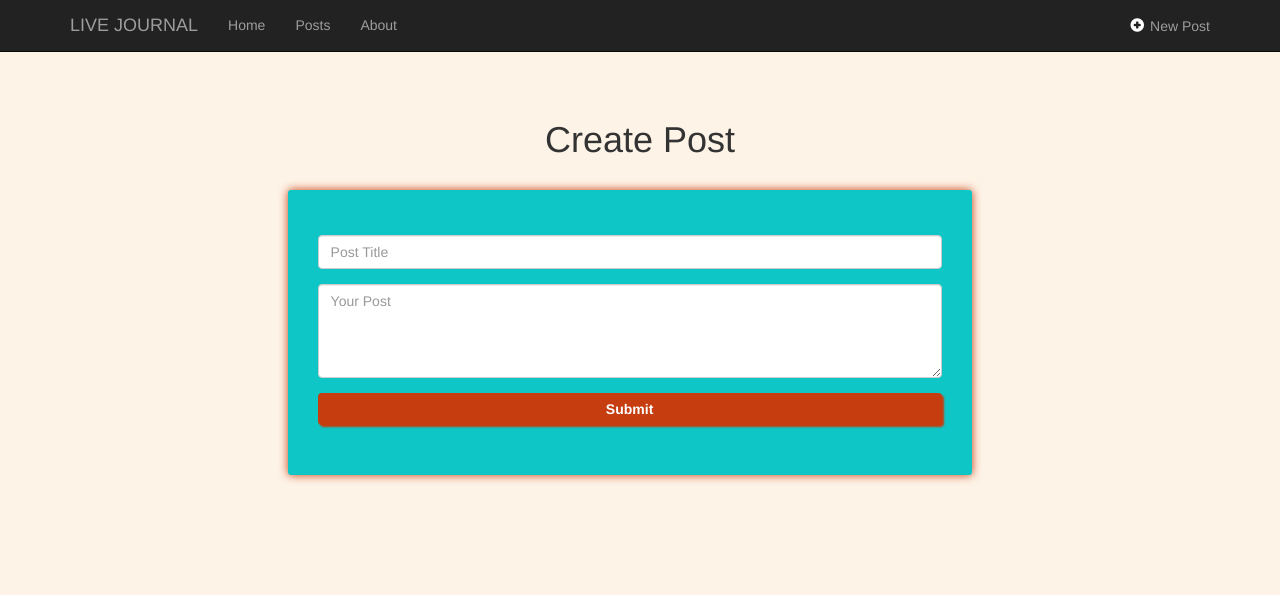
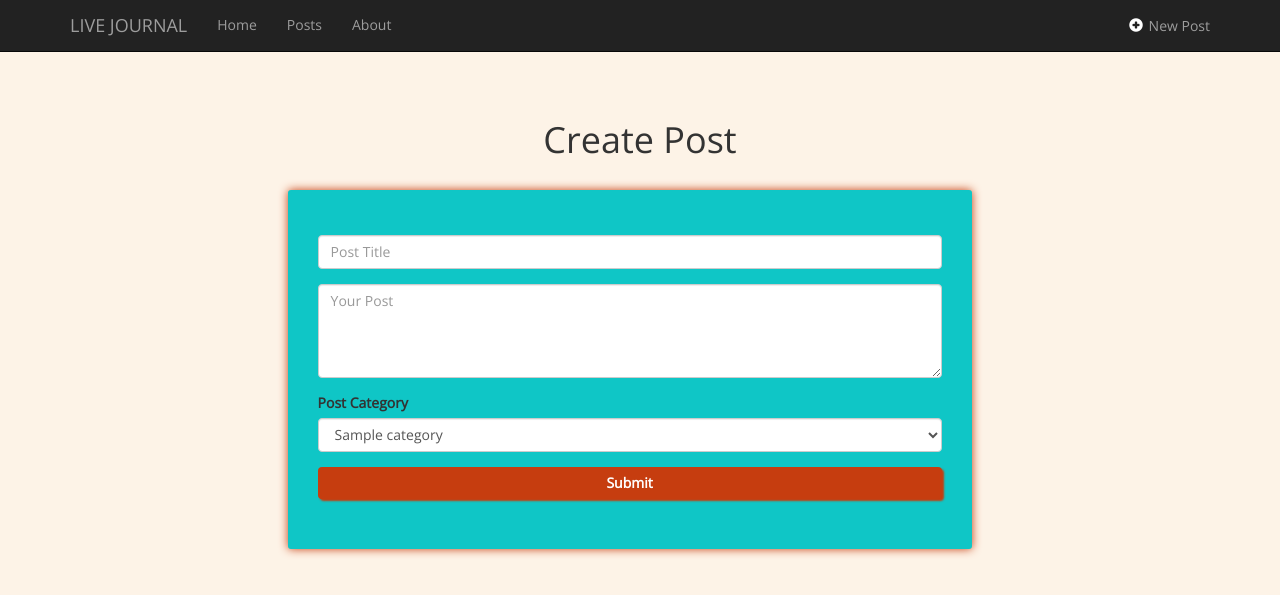
Before and after one commit to jdesoto1618/php_blog_app, a CodeIgniter app: page /php_blog/posts/create in a window 1280 px wide. Shown: the top 595 px of the page. Run offline with CodeIgniter, Linux system fonts and the light colour scheme; tables that the repository leaves empty or names only in its code hold one stand-in row (values such as "Sample post"); some libraries are stand-ins or nearby versions.

Commit message:
shows categories for posts as a dropdown. can also edit the category

```diff
--- a/application/controllers/Posts.php
+++ b/application/controllers/Posts.php
@@ -30,9 +30,11 @@
     }
 
     public function create(){
-      // title for a creating posts page. show this on posts/create
+      // title for a creating posts page. show this on posts/create. $data is accessing the title field from the database. can access any field's values in this way
       $data['title'] = 'Create Post';
-      // set up form validations. in set_rules, first parameter is the field name? Second is what will output in the event of an error?
+      //  get the category values from the database. this must also be called in the model
+      $data['categories'] = $this->post_model->get_categories();
+      // set up form validations. in set_rules, first parameter is the field name in the form? Second is what will output in the event of an error
       $this->form_validation->set_rules('title', 'Post Title', 'required');
       $this->form_validation->set_rules('body', 'Post Body', 'required');
       // check if the form fields are valid
@@ -52,6 +54,8 @@
     public function edit($slug){
       // get the post from the database according to the slug
       $data['post'] = $this->post_model->get_posts($slug);
+      //  get the category values from the database. this must also be called in the model
+      $data['categories'] = $this->post_model->get_categories();
       // page not found error for viewing nonexistent post
       if(empty($data['post'])){
         show_404();
@@ -68,7 +72,7 @@
     public function update(){
       // get the update method from the database for this post
       $this->post_model->update_post();
-      // redirect to all posts after deletion. some sort of alert here?
+      // redirect to all posts after updating. some sort of alert here?
       redirect('posts');
     }
 
--- a/application/models/Post_model.php
+++ b/application/models/Post_model.php
@@ -10,7 +10,11 @@
       // check if the slug exists. if not (slug value will become false), return all posts. nothing is passed in if the default slug is posts, so that could mean the user may want to see all posts, or a misclick could simply show all posts
       if($slug ===  false){
         // order the posts by newest first. this will result in the newest post being on top of all others
-        $this->db->order_by('id', 'DESC');
+        // since we ended up doing a join, the id listed here is now ambiguous. there are id's in both tables and the sql won't know which one to refer to. specify which id, in thsi case from the posts table, since this is from where we fetch all posts
+        $this->db->order_by('posts.id', 'DESC');
+        // join the posts and categories table, so information can be called from both
+        // the join syntax is the other table being joined to posts, in this case categories table. then the fields being joined. thye have to exist in both. join the PK from categories table as (=) the FK of category_id from the posts table
+        $this->db->join('categories', 'categories.id = posts.category_id');
         // show all posts from the database
         $query = $this->db->get('posts');
         return $query->result_array();
@@ -21,15 +25,25 @@
       return $query->row_array();
     }
 
+    public function get_categories(){
+      // get the category from the database
+      $this->db->order_by('name');
+      // from the categories table
+      $query = $this->db->get('categories');
+      return $query->result_array();
+    }
+
     public function create_post(){
       // get the post title, use this as the slug for the web address on a new blog post
       $slug = url_title($this->input->post('title'));
       // create the array to hold the post information for creating a post
+      // when adding more information to the create post form, the matching field values must be part of this data array, so whatever the user enters gets placed into the posts table. when the category_id was added as a FK to the posts table, it had to be added to this array so that when users pick a category for a post, it updates the posts table
       $data =
       [
-        'title'   => $this->input->post('title'),
-        'slug'    => $slug,
-        'body'    => $this->input->post('body')
+        'title'       => $this->input->post('title'),
+        'slug'        => $slug,
+        'body'        => $this->input->post('body'),
+        'category_id' => $this->input->post('category_id'),
       ];
       // insert data into database from data array. insert syntax: table_name, any_data
       return $this->db->insert('posts', $data);
@@ -41,9 +55,10 @@
       // create the array to hold the post information for updating(editing) a post
       $data =
       [
-        'title'   => $this->input->post('title'),
-        'slug'    => $slug,
-        'body'    => $this->input->post('body')
+        'title'       => $this->input->post('title'),
+        'slug'        => $slug,
+        'body'        => $this->input->post('body'),
+        'category_id' => $this->input->post('category_id'),
       ];
       // find the matching post id from the database
       $this->db->where('id', $this->input->post('id'));
--- a/application/views/pages/home.php
+++ b/application/views/pages/home.php
@@ -1,2 +1,3 @@
 <!-- the title is from the array built in the Pages controller. It contains the page name, as it appears in the address bar. This is what will be rendered when using $title -->
 <h1 class="text-center">Welcome to Live Journal!</h1>
+<img  class="bg_image" src="http://thecutestblogontheblock.com/wp-content/uploads/2012/06/Love-In-Literature-3C-free-blog-background-layout-template-vintage-valentine-1000x500.jpg">
--- a/application/views/posts/create.php
+++ b/application/views/posts/create.php
@@ -16,6 +16,19 @@
         <textarea id="ckeditor" name="body" class="form-control" rows="4" cols="80" placeholder="Your Post"></textarea>
       </div>
 
+      <div class="form-group">
+        <label>Post Category</label>
+        <!-- pull the category id from the posts table, where it's a FK, listed as category_id. the value in name attribute must match this -->
+        <select class="form-control" name="category_id">
+          <!-- loop through the categories, display them as options for the user to select -->
+          <?php foreach ($categories as $category): ?>
+            <!-- value of each option needs to output its corresponding category name -->
+            <option value="<?= $category['id']; ?>"><?= $category['name']; ?></option>
+            <!-- syntax to end this is endforeach, all one word -->
+          <?php endforeach; ?>
+        </select>
+      </div>
+
       <button type="submit" class="btn btn-success btn-block" name="button">Submit</button>
       <br>
     </form>
--- a/application/views/posts/index.php
+++ b/application/views/posts/index.php
@@ -3,8 +3,8 @@
 <hr class="horizontal">
 <!-- loop through each post -->
 <?php foreach ($posts as $post) : ?>
-  <!-- post title. also get the post date and display it next to the title -->
-  <h3><?= $post['title']?> <small class="post_date">Posted on <em><?= $post['created_at']?></em></small></h3>
+  <!-- post title. also get the post date and display it next to the title. this can't be done until the tables are joined, since we set up the categories in a separate table. If category was built in from the start, it would be easier. This is more likely a real-world application of any website. adding features as you go, you can't think or anticipate them all from the beginning. In any case, the categoriesand posts tables are joined, and we can simply use $post['name'] to access the category name from the categories table -->
+  <h3><?= $post['title']?> - <strong><?= $post['name'] ?></strong> <small class="post_date">Posted on <em><?= $post['created_at']?></em></small></h3>
   <!-- post body -->
   <p><?= word_limiter($post['body'], 50)?></p>
   <br>
--- a/application/views/templates/header.php
+++ b/application/views/templates/header.php
@@ -9,6 +9,8 @@
     <link rel="stylesheet" href="https://maxcdn.bootstrapcdn.com/bootstrap/3.3.7/css/bootstrap.min.css">
     <!-- CSS stylesheet link. ended up using main.css?v=<?//=time();?> because the css file wouldnt always reload the local changes. SO reports many complicated solutions for this, but I ended up using this one. Comments also say this will NOT work in prod.... this solution may end up removing caching abilties in css. may need to just use ctrl shift r to hard refresh changes in cache. another simple solution is to disable cache in network tab under chrome dev tools -->
     <link rel="stylesheet" href="<?php echo base_url(); ?>css/main.css">
+    <!-- set font to open sans -->
+    <link href="https://fonts.googleapis.com/css?family=Open+Sans" rel="stylesheet">
   </head>
   <body>
     <nav class="navbar navbar-inverse navbar-fixed-top">
--- a/css/main.css
+++ b/css/main.css
@@ -1,6 +1,17 @@
-/*set background color for all pages*/
+/* set background color and font for all pages*/
 body {
   background-color: #FDF3E7;
+  font-family: 'Open Sans', sans-serif;
+}
+
+/* set bg image styling to cover entire home page */
+.bg_image {
+  width: 100%;
+  height: 100%;
+  position: absolute;
+  top: 0;
+  left: 0;
+  z-index: -1;
 }
 
 /*set navbar edges to be square*/
```
Also changed, not shown: application/views/posts/edit.php (+14 -1 lines).
